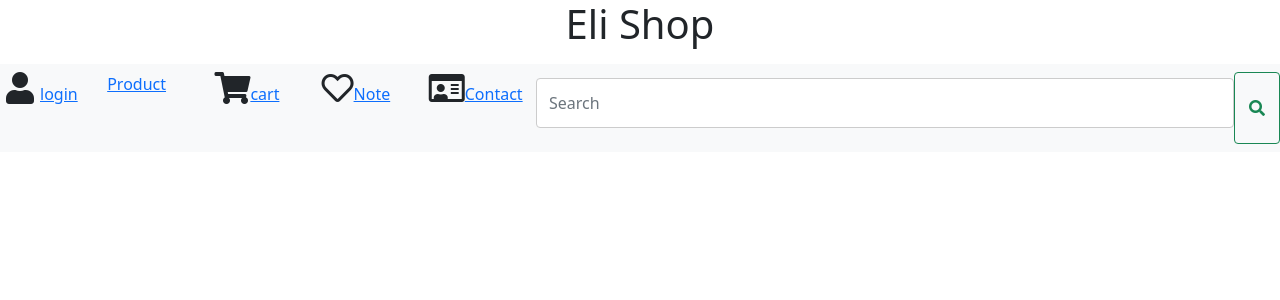
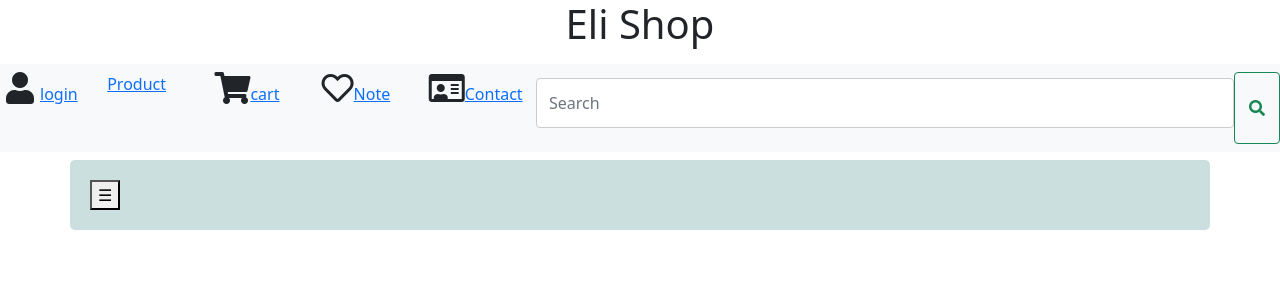
Before and after one commit to ElaheSmailpour/onlineshopping-frontend, a React (Create React App) app: page / in a window 1280 px wide. Shown: the top 300 px of the page. Built offline with nearby package versions, Linux system fonts and the light colour scheme.

Commit message:
contactform

```diff
--- a/src/App.js
+++ b/src/App.js
@@ -10,7 +10,7 @@ import NotFound from "./Pages/NotFound"
 import Shoppingcart from "./Pages/Shoppingcart"
 import Note from "./Pages/Note"
 import Contact from "./Pages/Contact"
-
+import DropDownMenu from "./Pages/Drop"
 import ProductList from "./Pages/ProductList"
 import Signup from "./Pages/Signup"
 function App() {
@@ -33,8 +33,10 @@ function App() {
             <Route path='*'> <NotFound /> </Route>
           </Switch>
         </main>
+        <DropDownMenu/>
       </div>
     </Router>
+
   );
 }
 
--- /dev/null
+++ b/src/Pages/Drop.js
@@ -0,0 +1,38 @@
+import React, { useState, useEffect,useRef } from 'react';
+
+
+const DropDownMenu = () => {
+  const [open, setOpen] = useState(false);
+  const container = useRef(null);
+
+  const handleClickOutside = event => {
+    if (container.current && !container.current.contains(event.target)) {
+      setOpen(false);
+    }
+  };
+
+  useEffect(() => {
+    document.addEventListener("mousedown", handleClickOutside);
+  })
+
+  return (
+    <div className="container" ref={container}>
+      <button type="button" class="button" onClick={() => setOpen(!open)}>
+        ☰
+      </button>
+      {open && (
+        <div class="dropdown-wrapper">
+          <ul class="dropdown-menu">
+            <li class="dropdown-menu__item">Women</li>
+            <li class="dropdown-menu__item">Men</li>
+            <li class="dropdown-menu__item">children</li>
+            <li class="dropdown-menu__item">Accessories</li>
+          </ul>
+        </div>
+      )}
+    </div>
+  );
+      }
+
+
+export default  DropDownMenu
```
Also changed, not shown: src/Pages/Home.js (+8 -5 lines).
